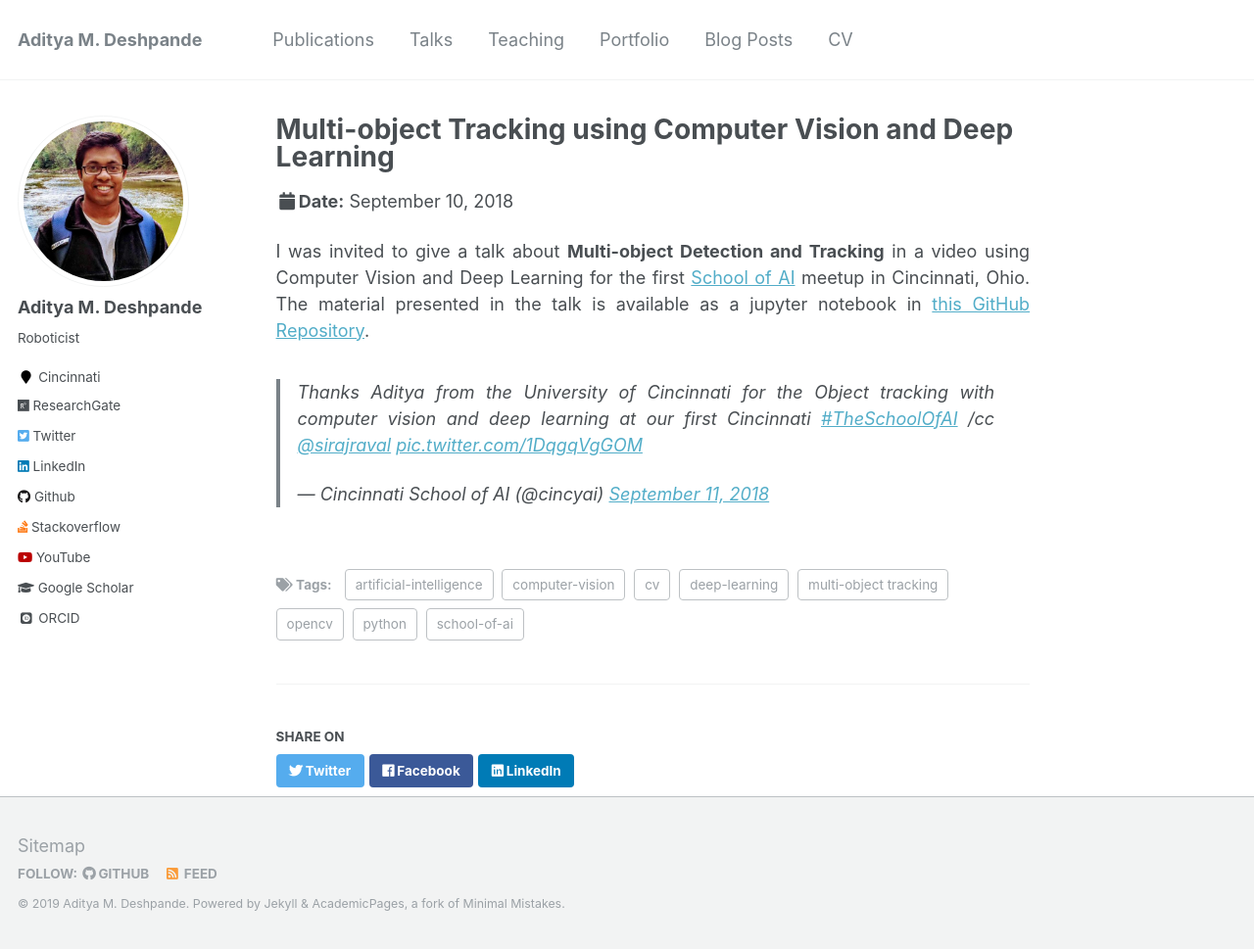
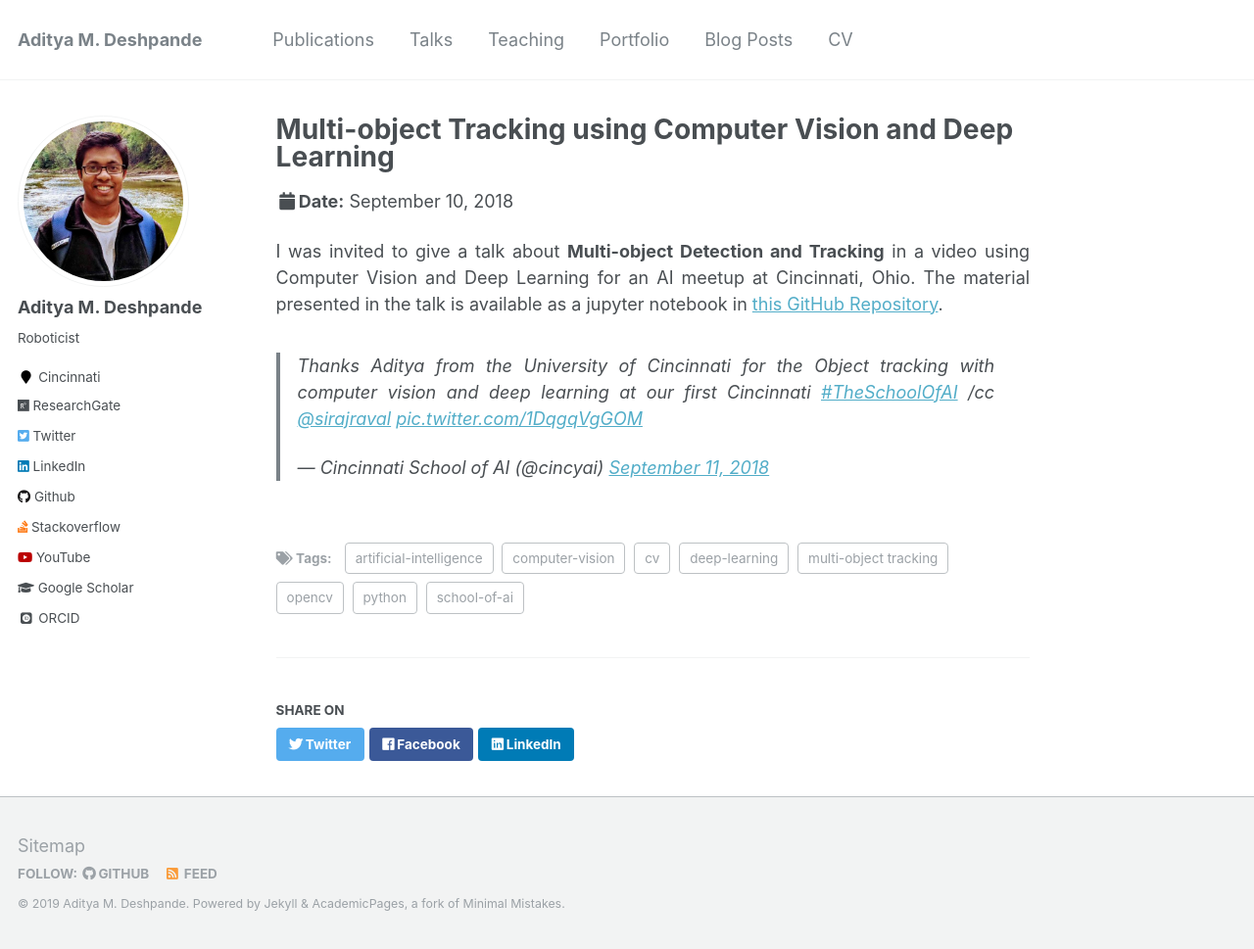
Before and after one commit to adipandas/adipandas.github.io, a Jekyll site: the page built from _talks/2018-09-10-schoolOfAI.md, in a window 1280 px wide and 969 px high. Shown: the whole window at 98% size. Built offline with Jekyll 4.4.1, drawn with Linux system fonts in a browser that asks for light colours; some web fonts are replaced; comment, search, counter and statistics services are not loaded.

Commit message:
Update 2018-09-10-schoolOfAI.md

```diff
--- a/_talks/2018-09-10-schoolOfAI.md
+++ b/_talks/2018-09-10-schoolOfAI.md
@@ -17,7 +17,7 @@ tags:
 location: "Cincinnati, Ohio"
 ---
 
-I was invited to give a talk about <b>Multi-object Detection and Tracking</b> in a video using Computer Vision and Deep Learning for the first [School of AI](https://www.theschool.ai/) meetup in Cincinnati, Ohio. The material presented in the talk is available as a jupyter notebook in [this GitHub Repository](https://github.com/adipandas/multi-object-tracker).
+I was invited to give a talk about <b>Multi-object Detection and Tracking</b> in a video using Computer Vision and Deep Learning for an AI meetup at Cincinnati, Ohio. The material presented in the talk is available as a jupyter notebook in [this GitHub Repository](https://github.com/adipandas/multi-object-tracker).
 
 <blockquote class="twitter-tweet" data-lang="en"><p lang="en" dir="ltr">Thanks Aditya from the University of Cincinnati for the Object tracking with computer vision and deep learning at our first Cincinnati <a href="https://twitter.com/hashtag/TheSchoolOfAI?src=hash&amp;ref_src=twsrc%5Etfw">#TheSchoolOfAI</a> /cc <a href="https://twitter.com/sirajraval?ref_src=twsrc%5Etfw">@sirajraval</a> <a href="https://t.co/1DqgqVgGOM">pic.twitter.com/1DqgqVgGOM</a></p>&mdash; Cincinnati School of AI (@cincyai) <a href="https://twitter.com/cincyai/status/1039306898846167040?ref_src=twsrc%5Etfw">September 11, 2018</a></blockquote>
 <script async src="https://platform.twitter.com/widgets.js" charset="utf-8"></script>
```
Also changed, not shown: other parts of _talks/2018-09-10-schoolOfAI.md (+1 -1 lines).
